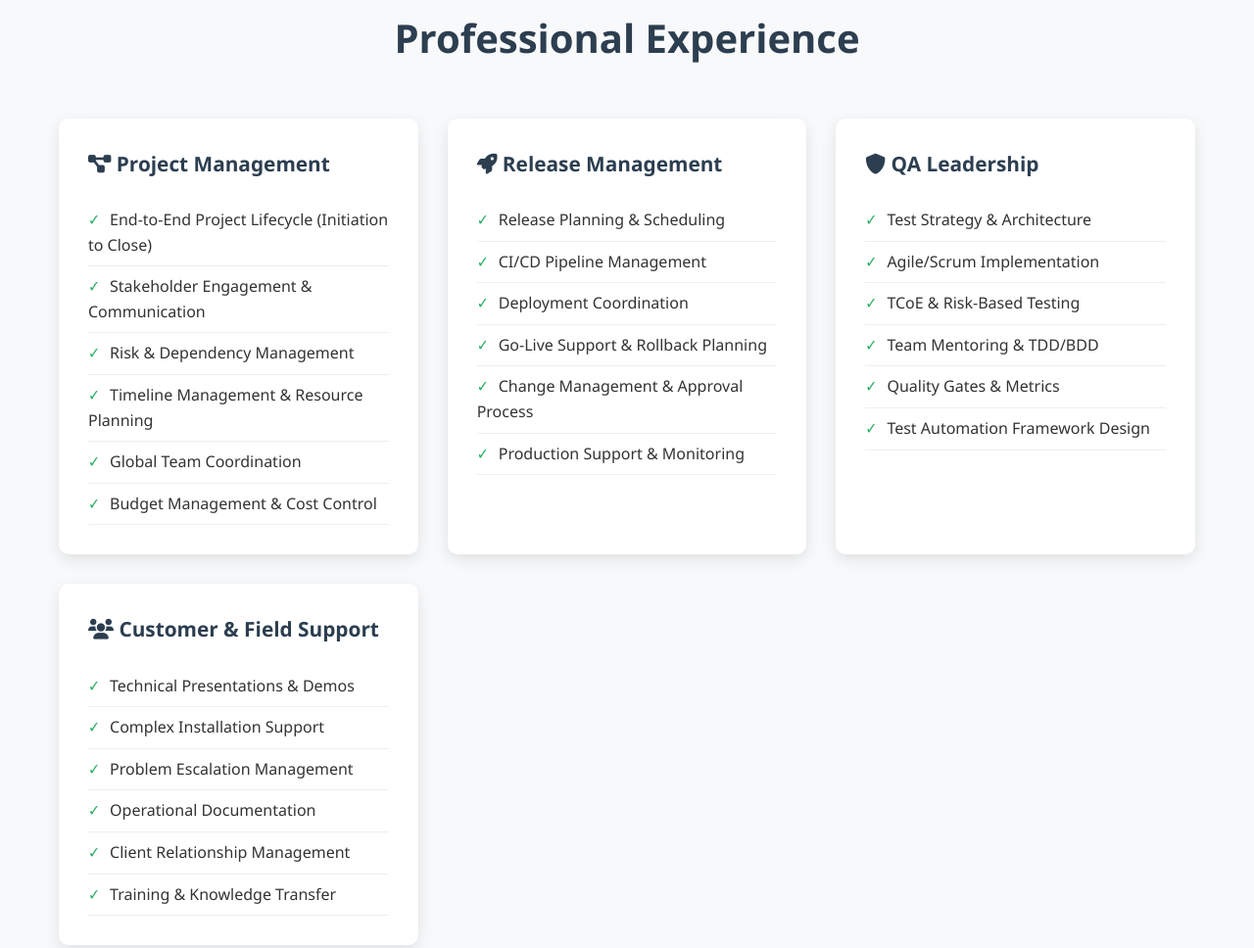
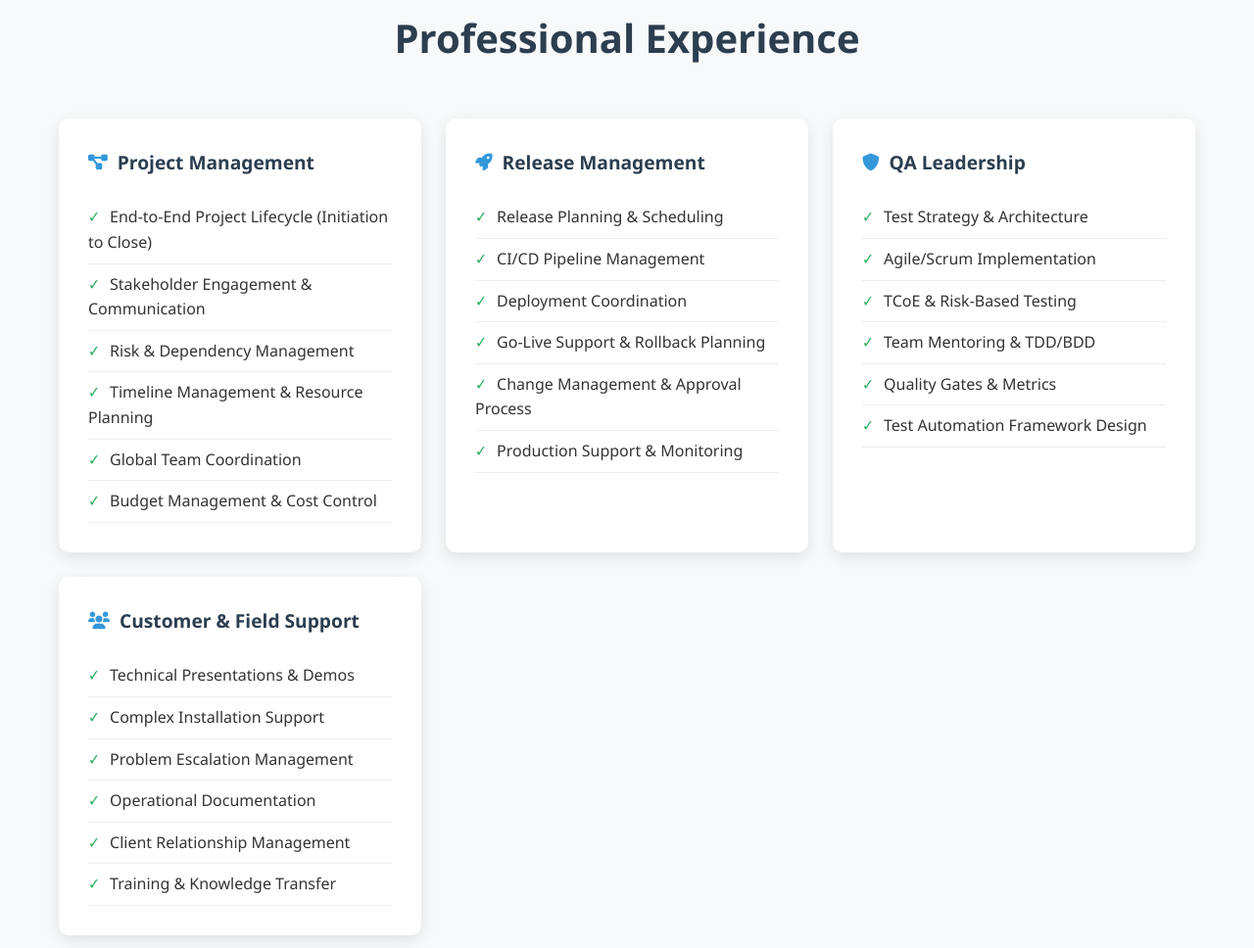
Before and after one commit to avadhshiva/Portfolio, a plain HTML site: page index.html in a window 1280 px wide. Shown: the part 1080-2048 px from the top of the page at 98% size. Drawn offline with Linux system fonts and the light colour scheme.

Commit message:
Adjust grid and font sizes in experience and skills sections

```diff
--- a/styles.css
+++ b/styles.css
@@ -169,8 +169,8 @@ body {
 /* Experience Section */
 .experience-grid {
     display: grid;
-    grid-template-columns: repeat(auto-fit, minmax(300px, 1fr));
-    gap: 30px;
+    grid-template-columns: repeat(auto-fit, minmax(280px, 1fr));
+    gap: 25px;
     margin-top: 50px;
 }
 
@@ -189,7 +189,15 @@ body {
 .experience-card h3 {
     color: #2c3e50;
     margin-bottom: 20px;
-    font-size: 1.3rem;
+    font-size: 1.2rem;
+    display: flex;
+    align-items: center;
+    gap: 10px;
+}
+
+.experience-card h3 i {
+    color: #3498db;
+    font-size: 1.1rem;
 }
 
 .experience-card ul {
@@ -211,8 +219,8 @@ body {
 /* Skills Section */
 .skills-grid {
     display: grid;
-    grid-template-columns: repeat(auto-fit, minmax(350px, 1fr));
-    gap: 40px;
+    grid-template-columns: repeat(auto-fit, minmax(320px, 1fr));
+    gap: 30px;
     margin-top: 50px;
 }
 
```
